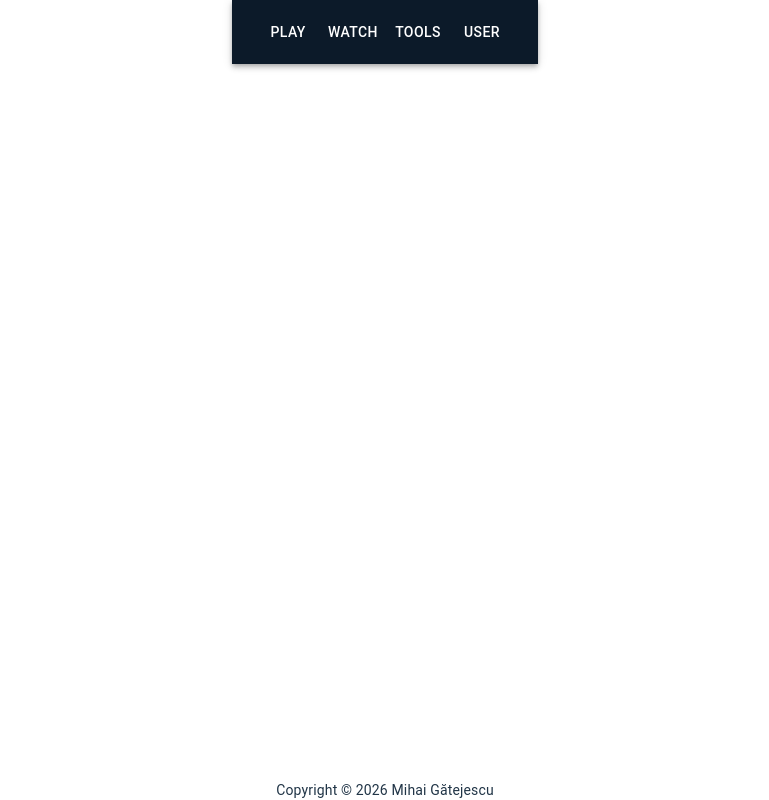
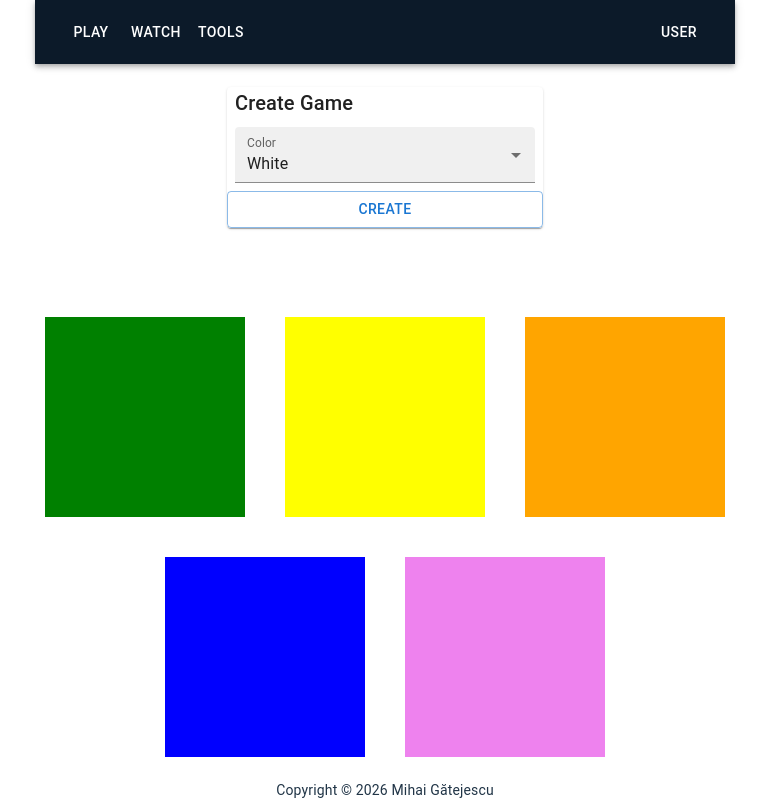
Before and after one commit to odCat/castle-client, a React (Vite) app: page /play in a window 1280 px wide. Shown: the whole page, without its empty margins (255-1024 px from the left). Built offline with nearby package versions, Linux system fonts and the light colour scheme.

Commit message:
Add the play page

```diff
--- a/src/App.jsx
+++ b/src/App.jsx
@@ -9,6 +9,7 @@ import ChessGame from "./components/ChessGame/ChessGame.jsx";
 import {styled} from "@mui/material/styles";
 import TopBar from "./components/TopBar.jsx";
 import Watch from "./components/Watch.jsx";
+import Play from "./components/Play/Play.jsx";
 
 
 const MainBox = styled(Box)({
@@ -40,6 +41,7 @@ export default function App() {
                     <Route path="/" element={<OnlineCard />} />
                     <Route path="/register" element={<RegisterCard />} />
                     <Route path="/login" element={<LoginCard />} />
+                    <Route path="/play" element={<Play />} />
                     <Route path="/watch" element={<Watch />} />
                     <Route path="/game/:gameId" element={<ChessGame />} />
                 </Routes>
--- /dev/null
+++ b/src/components/Play/Play.jsx
@@ -0,0 +1,82 @@
+import {Box, Button, Card, Container, InputLabel, MenuItem, Select, Typography} from "@mui/material";
+import FormControl from "@mui/material/FormControl";
+import {useState} from "react";
+import {styled} from "@mui/material/styles";
+import Divider from "@mui/material/Divider";
+
+
+const GameList = styled(Box)({
+    display: 'flex',
+    flexWrap: 'wrap',
+    gap: "40px",
+    justifyContent: 'center',
+})
+
+const GameContainer = styled(Container)({
+    width: "200px",
+    height: "200px",
+    zIndex: 1,
+    flex: "0 0 auto"
+})
+
+export default function Play() {
+
+    const [color, setColor] = useState("white");
+
+    function changeColor(event) {
+        setColor(event.target.value);
+    }
+
+    return (
+        <div
+            style={{
+                display: "flex",
+                flexDirection: "column",
+                alignItems: "center"
+            }}
+        >
+            <Card sx={{
+                display: "flex",
+                flexDirection: "column",
+                maxWidth: "400px",
+            }}>
+                <Typography variant="h6" sx={{ ml: 1 }}>Create Game</Typography>
+                <FormControl variant="filled" sx={{ m: 1, minWidth: 300 }}>
+                    <InputLabel id="color-label">Color</InputLabel>
+                    <Select
+                        labelId="color-label"
+                        variant={"filled"}
+                        value={color}
+                        label="Color"
+                        onChange={ changeColor }
+                    >
+                        <MenuItem value={"white"}>White</MenuItem>
+                        <MenuItem value={"black"}>Black</MenuItem>
+                    </Select>
+                </FormControl>
+
+                <Button variant="outlined">Create</Button>
+            </Card>
+
+            <Divider sx={{ my: 5.5 }} />
+
+            <GameList sx={{ maxWidth: "700px" }}>
+                <a href="/game/123">
+                    <GameContainer sx={{ bgcolor: "green" }} />
+                </a>
+                <a href="/game/124">
+                    <GameContainer sx={{ bgcolor: "yellow" }} />
+                </a>
+                <a href="/game/125">
+                    <GameContainer sx={{ bgcolor: "orange" }} />
+                </a>
+                <a href="/game/126">
+                    <GameContainer sx={{ bgcolor: "blue" }} />
+                </a>
+                <a href="/game/127">
+                    <GameContainer sx={{ bgcolor: "violet" }} />
+                </a>
+            </GameList>
+        </div>
+    )
+}
```
